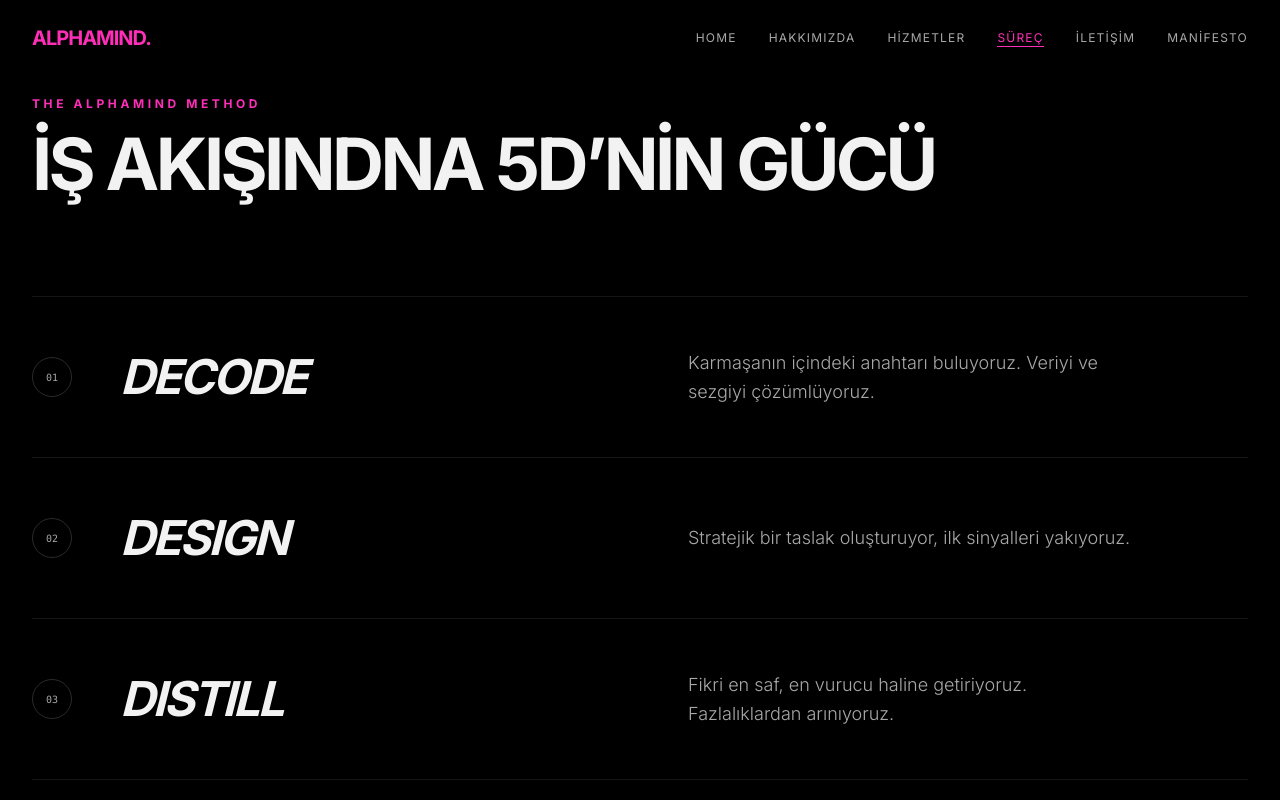
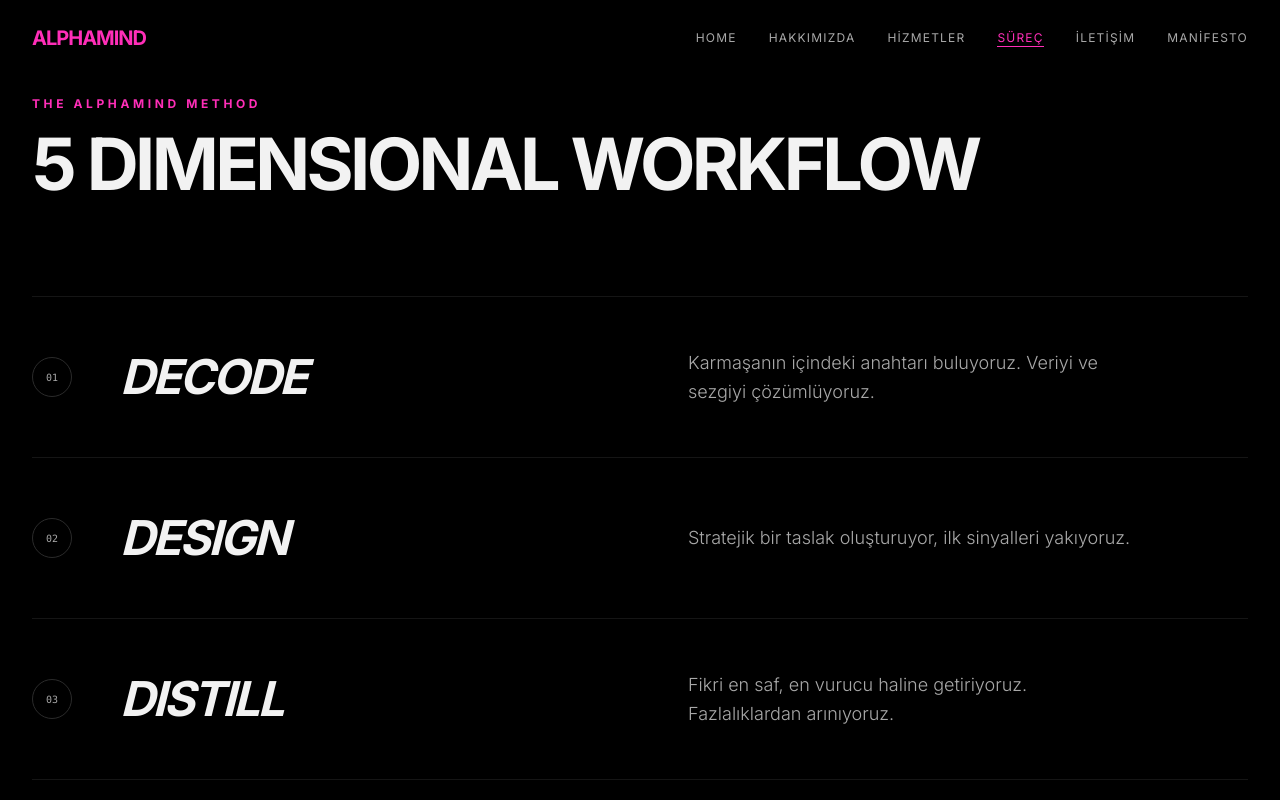
Before and after one commit to alphamindcreativeagency/alphamind-agency, a React (Vite) app: page / in a window 1280 px wide. Both pictures are taken after a click on the button "SÜREÇ". Shown: the top 800 px of the page. Built offline with nearby package versions, Linux system fonts and the light colour scheme.

Commit message:
Update Process title

```diff
--- a/App.tsx
+++ b/App.tsx
@@ -75,7 +75,7 @@ const App: React.FC = () => {
           onClick={() => setCurrentPage(Page.Home)}
           whileHover={{ scale: 1.05 }}
         >
-          ALPHAMIND.
+          ALPHAMIND
         </motion.div>
 
         <div className="hidden md:flex space-x-8">
--- a/views/Process.tsx
+++ b/views/Process.tsx
@@ -12,11 +12,15 @@ const steps = [
 
 const Process: React.FC = () => {
   return (
-    <div className="space-y-24">
-      <section>
-        <span className="text-[#FF2EB8] text-xs font-bold uppercase tracking-[0.3em] mb-4 block">THE ALPHAMIND METHOD</span>
-        <h1 className="text-5xl md:text-7xl font-bold tracking-tighter">İŞ AKIŞINDNA 5D’NİN GÜCÜ</h1>
-      </section>
+   <div className="space-y-24">
+  <section>
+    <span className="text-[#FF2EB8] text-xs font-bold uppercase tracking-[0.3em] mb-4 block">
+      THE ALPHAMIND METHOD
+    </span>
+    <h1 className="text-5xl md:text-7xl font-bold tracking-tighter">
+      5 DIMENSIONAL WORKFLOW
+    </h1>
+  </section>
 
       <div className="border-t border-[#2B2B2B]/50">
         {steps.map((item, idx) => (
```
